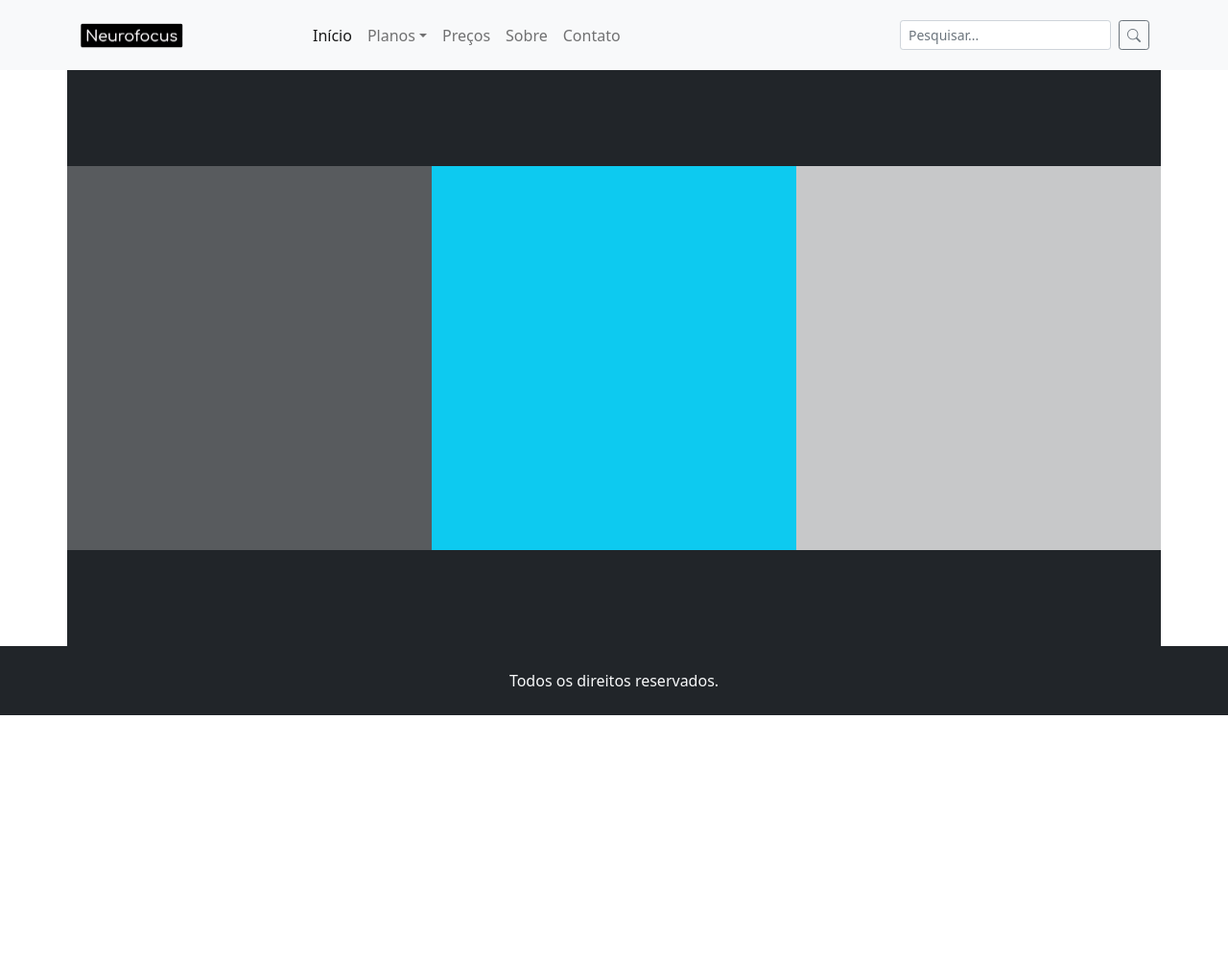
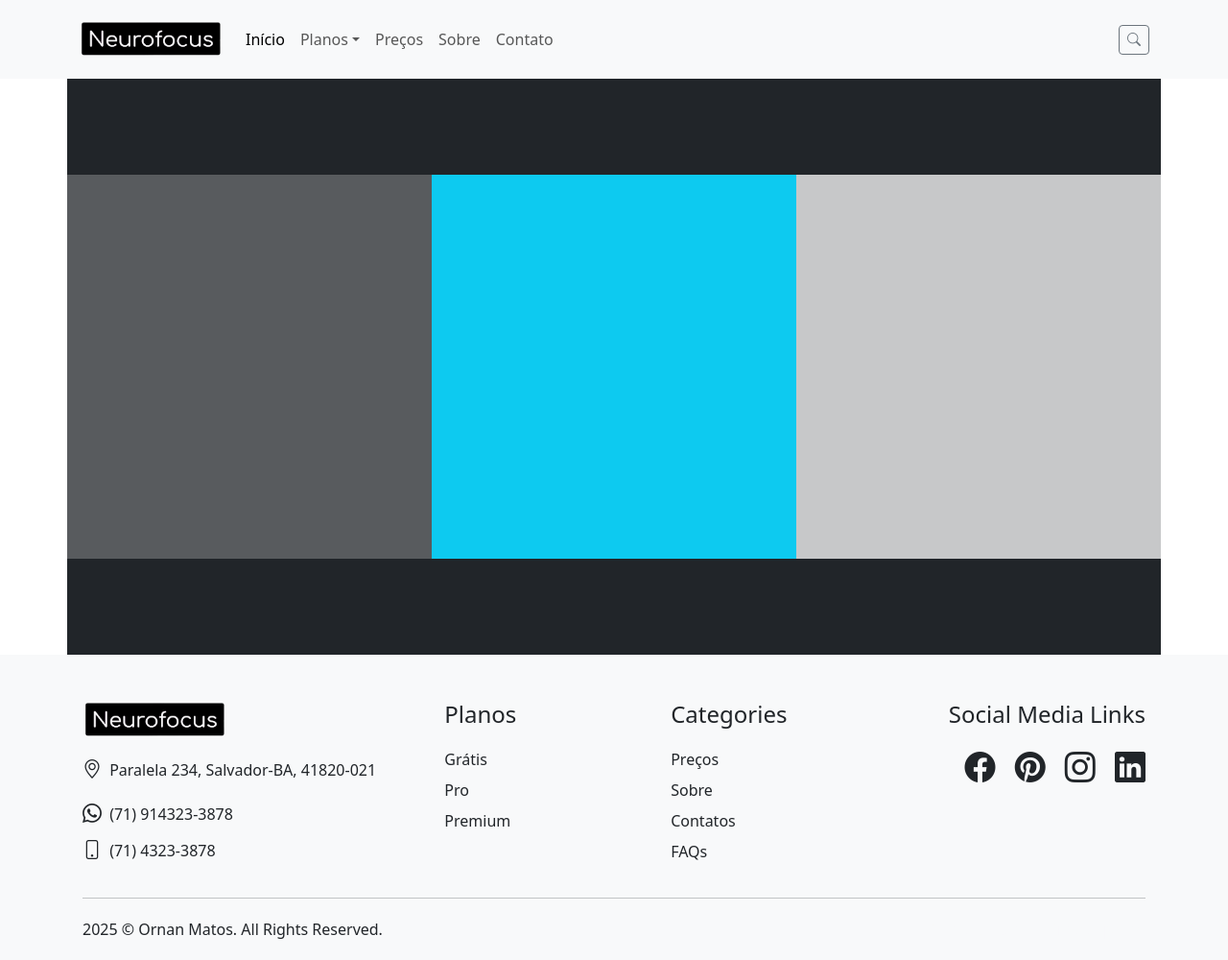
Before and after one commit to ornan-matos/bootstrap_project, a plain HTML site: page index.html in a window 1280 px wide. Shown: the whole page at 96% size. Before the commit the page ends 800 px from the top, so only its background shows below. Drawn offline with nearby package versions, Linux system fonts and the light colour scheme.

Commit message:
feature:adicionar footer responsivo

```diff
--- a/css/style.css
+++ b/css/style.css
@@ -6,3 +6,7 @@
 .h100 {
     height: 100px;
 }
+
+.link-hover-primary:hover {
+    color: #b0b0b0 !important;
+}
--- a/index.html
+++ b/index.html
@@ -1,24 +1,24 @@
 <!DOCTYPE html>
-<html>
+<html lang="pt-br">
 
 <head>
   <meta charset="utf-8">
   <meta name="viewport" content="width=device-width,  initial-scale=1">
 
+  <!--Icons Bootstrap - CDN-->
+  <link rel="stylesheet" href="https://cdn.jsdelivr.net/npm/bootstrap-icons@1.11.3/font/bootstrap-icons.min.css">
+
   <!--CSS Bootstrap - CDN-->
-  <link href="https://cdn.jsdelivr.net/npm/bootstrap@5.1.3/dist/css/bootstrap.min.css" rel="stylesheet"
-	      integrity="sha384-1BmE4kWBq78iYhFldvKuhfTAU6auU8tT94WrHftjDbrCEXSU1oBoqyl2QvZ6jIW3" crossorigin="anonymous">
-
-  <link rel="stylesheet" href="https://cdn.jsdelivr.net/npm/bootstrap-icons@1.10.5/font/bootstrap-icons.css">
+  <link href="https://cdn.jsdelivr.net/npm/bootstrap@5.3.6/dist/css/bootstrap.min.css" rel="stylesheet"
+        integrity="sha384-4Q6Gf2aSP4eDXB8Miphtr37CMZZQ5oXLH2yaXMJ2w8e2ZtHTl7GptT4jmndRuHDT" crossorigin="anonymous">
 
   <!--Javascript Bootstrap - CDN-->
-  <script src="https://cdn.jsdelivr.net/npm/bootstrap@5.1.3/dist/js/bootstrap.bundle.min.js"
-	        integrity="sha384-ka7Sk0Gln4gmtz2MlQnikT1wXgYsOg+OMhuP+IlRH9sENBO0LRn5q+8nbTov4+1p"
-	        crossorigin="anonymous" defer></script>
+  <script src="https://cdn.jsdelivr.net/npm/bootstrap@5.3.6/dist/js/bootstrap.bundle.min.js"
+          integrity="sha384-j1CDi7MgGQ12Z7Qab0qlWQ/Qqz24Gc6BM0thvEMVjHnfYGF0rmFCozFSxQBxwHKO"
+          crossorigin="anonymous"></script>
 
-
+  <!--CSS Local-->
   <link rel="stylesheet" href="css/style.css">
-
 
   <title>NeuroFocus</title>
 
@@ -26,13 +26,13 @@
 
 <body>
 
+
   <!-- Cabeçalho - Inicio -->
-  <!-- Navbar -->
   <nav class="navbar navbar-expand-lg navbar-light bg-light py-3 sticky-top">
     <div class="container">
       <!-- Logotipo -->
       <a class="navbar-brand" href="#">
-      <img src="img/logo.png" alt="Logo" width="50%" class="d-inline-block align-middle">
+        <img src="img/logo.png" alt="Logo" width="150" height="40" class="d-inline-block align-middle">
       </a>
 
       <!-- Botão hambúrguer -->
@@ -41,78 +41,71 @@
         <span class="navbar-toggler-icon"></span>
       </button>
 
-    <!-- Itens do menu -->
-
+      <!-- Itens do menu + Botão e Campo de Busca -->
       <div class="collapse navbar-collapse" id="navbarMenu">
         <ul class="navbar-nav mb-2 mb-lg-0 align-items-center">
-        <li class="nav-item">
+          <li class="nav-item link-hover-primary">
             <a class="nav-link active" aria-current="page" href="#">Início</a>
           </li>
           <li class="nav-item dropdown">
-          <a class="nav-link dropdown-toggle" data-bs-toggle="dropdown" href="#">Planos</a>
+            <a class="nav-link dropdown-toggle link-hover-primary" data-bs-toggle="dropdown" href="#">Planos</a>
             <ul class="dropdown-menu dropdown-menu-start">
               <li><a href="#" class="dropdown-item">Grátis</a></li>
               <li><a href="#" class="dropdown-item">Pro</a></li>
               <li><a href="#" class="dropdown-item">Premium</a></li>
             </ul>
           </li>
-        <li class="nav-item">
-          <a class="nav-link" href="#">Preços</a>
-        </li>
-        <li class="nav-item">
-          <a class="nav-link" href="#">Sobre</a>
-        </li>
-        <li class="nav-item">
-          <a class="nav-link" href="#">Contato</a>
-        </li>
+          <li class="nav-item"><a class="nav-link link-hover-primary" href="#">Preços</a></li>
+          <li class="nav-item"><a class="nav-link link-hover-primary" href="#">Sobre</a></li>
+          <li class="nav-item"><a class="nav-link link-hover-primary" href="#">Contato</a></li>
         </ul>
+
+        <ul class="navbar-nav ms-auto align-items-center">
+
+          <!-- Botão de busca (desktop) -->
+          <li class="nav-item d-none d-lg-flex align-items-center ms-3">
+            <div class="collapse collapse-horizontal" id="searchFormDesktop">
+              <div style="width: 250px;">
+                <form class="d-flex align-items-center me-2">
+                  <input class="form-control form-control-sm" type="search" placeholder="Enter para buscar..."
+                         aria-label="Campo de busca">
+                </form>
+              </div>
             </div>
 
-
-
-
-      <!----------------------------------->
-      <div class="collapse navbar-collapse" id="navbarMenu">
-        <ul class="navbar-nav ms-auto mb-2 mb-lg-0 dropdown-menu-end align-items-center">
-
-          <!-- Pesquisa visível no desktop -->
-          <li class="nav-item d-none d-lg-block ms-3">
-            <form class="d-flex">
-              <input class="form-control form-control-sm me-2" type="search" placeholder="Pesquisar...">
-              <button class="btn btn-outline-secondary btn-sm" type="submit">
-                <i class="bi bi-search"></i>
-              </button>
-
-            </form>
-          </li>
-
-          <!-- Botão de pesquisa para mobile -->
-          <li class="nav-item d-lg-none">
-            <button class="btn btn-outline-secondary w-100 mt-2" type="button" data-bs-toggle="collapse"
-                    data-bs-target="#searchCollapse" aria-expanded="false" aria-controls="searchCollapse">
+            <button class="btn btn-outline-secondary btn-sm" type="button"
+                    data-bs-toggle="collapse" data-bs-target="#searchFormDesktop"
+                    aria-expanded="false" aria-controls="searchFormDesktop"
+                    aria-label="Abrir busca">
               <i class="bi bi-search"></i>
             </button>
           </li>
 
-          <!-- Barra de pesquisa colapsável para mobile -->
+          <!-- Botão de busca (mobile) -->
+          <li class="nav-item d-lg-none w-50 mt-2 align-itens-center">
+            <button class="btn btn-outline-secondary align-itens-center w-100 border-0" type="button"
+                    data-bs-toggle="collapse"
+                    data-bs-target="#searchFormMobile" aria-expanded="false" aria-controls="searchFormMobile">
+              Pesquisar
+            </button>
+          </li>
+
+          <!-- Campo de busca (mobile) -->
           <li class="nav-item w-100 d-lg-none">
-            <div class="collapse mt-2" id="searchCollapse">
+            <div class="collapse mt-2" id="searchFormMobile">
               <form class="d-flex">
-                <input class="form-control me-2" type="search" placeholder="Pesquisar...">
-                <button class="btn btn-outline-secondary" type="submit">Buscar
+                <input class="form-control me-2" type="search" placeholder="Buscar...">
+                <button class="btn btn-outline-secondary" type="submit">
+                  <i class="bi bi-search"></i>
                 </button>
-
               </form>
             </div>
           </li>
-
         </ul>
       </div>
     </div>
   </nav>
-
-<!--Navbar FIM-->
-
+  <!-- Cabeçalho - FIM -->
 
   <!--Conteúdo Inicio-->
   <main>
@@ -136,11 +129,64 @@
   <!--Conteúdo FIM-->
 
   <!--Rodapé Inicio-->
-  <footer class="p-4 bg-dark text-light text-center sticky-bottom">
-    Todos os direitos reservados.
+  <footer class="bg-light text-dark pt-5">
+    <div class="container px-3">
+      <div class="row">
+        <div class="col-6 col-lg-4">
+          <a class="" href="#">
+            <img src="img/logo.png" alt="Logo" width="150" height="40" class="d-inline-block align-middle">
+          </a>
+          <p class="pt-3">
+            <a href="https://www.google.com/maps/place/Salvador+Shopping/@-12.9774174,-38.4573364,16.55z/data=!4m6!3m5!1s0x71616510cac211f:0xd5a41097a534a48b!8m2!3d-12.9783503!4d-38.4551934!16s%2Fg%2F121gpt80?entry=ttu&g_ep=EgoyMDI1MDUyNi4wIKXMDSoASAFQAw%3D%3D" class="fs-5 me-1 text-dark"><i class="bi bi-geo-alt link-hover-primary"></i></a>
+            Paralela 234, Salvador-BA, 41820-021</p>
+          <p class="mb-2">
+            <a href="https://api.whatsapp.com/send?phone=5574999206828" class="fs-5 me-1 text-dark"><i
+                    class="bi bi-whatsapp link-hover-primary"></i></a>
+            (71) 914323-3878</p>
+          <p class="mb-2">
+            <a href="#" class="fs-5 me-1 text-dark"><i
+                    class="bi bi-phone link-hover-primary"></i></a>
+            (71) 4323-3878</p>
+        </div>
+
+        <div class="col">
+          <h4>Planos</h4>
+          <ul class="list-unstyled pt-2">
+            <li class="py-1"><a href="#" class="text-decoration-none text-dark link-hover-primary">Grátis</a></li>
+            <li class="py-1"><a href="#" class="text-decoration-none text-dark link-hover-primary">Pro</a></li>
+            <li class="py-1"><a href="#" class="text-decoration-none text-dark link-hover-primary">Premium</a></li>
+          </ul>
+        </div>
+        <div class="col">
+          <h4>Categories</h4>
+          <ul class="list-unstyled pt-2">
+            <li class="py-1"><a href="#" class="text-decoration-none text-dark link-hover-primary">Preços</a></li>
+            <li class="py-1"><a href="#" class="text-decoration-none text-dark link-hover-primary">Sobre</a></li>
+            <li class="py-1"><a href="#" class="text-decoration-none text-dark link-hover-primary">Contatos</a></li>
+            <li class="py-1"><a href="#" class="text-decoration-none text-dark link-hover-primary">FAQs</a></li>
+          </ul>
+        </div>
+        <div class="col-6 col-lg-3 text-lg-end">
+          <h4>Social Media Links</h4>
+          <div class="social-media pt-2">
+            <a href="#" class="fs-2 me-3 text-dark link-hover-primary"><i class="bi bi-facebook"></i></a>
+            <a href="#" class="fs-2 me-3 text-dark link-hover-primary"><i class="bi bi-pinterest"></i></a>
+            <a href="#" class="fs-2 me-3 text-dark link-hover-primary"><i class="bi bi-instagram"></i></a>
+            <a href="#" class="fs-2 text-dark link-hover-primary"><i class="bi bi-linkedin"></i></a>
+          </div>
+        </div>
+      </div>
+      <hr>
+      <div class="d-sm-flex justify-content-between py-1">
+        <p>2025 © Ornan Matos. All Rights Reserved. </p>
+        <p>
+          <a href="#" class="text-light text-decoration-none pe-4">Terms of use</a>
+          <a href="#" class="text-light text-decoration-none"> Privacy policy</a>
+        </p>
+      </div>
+    </div>
   </footer>
   <!--Rodapé FIM-->
-
 
 
 </body>
```
Lines whose indentation alone changed are shown as unchanged.
